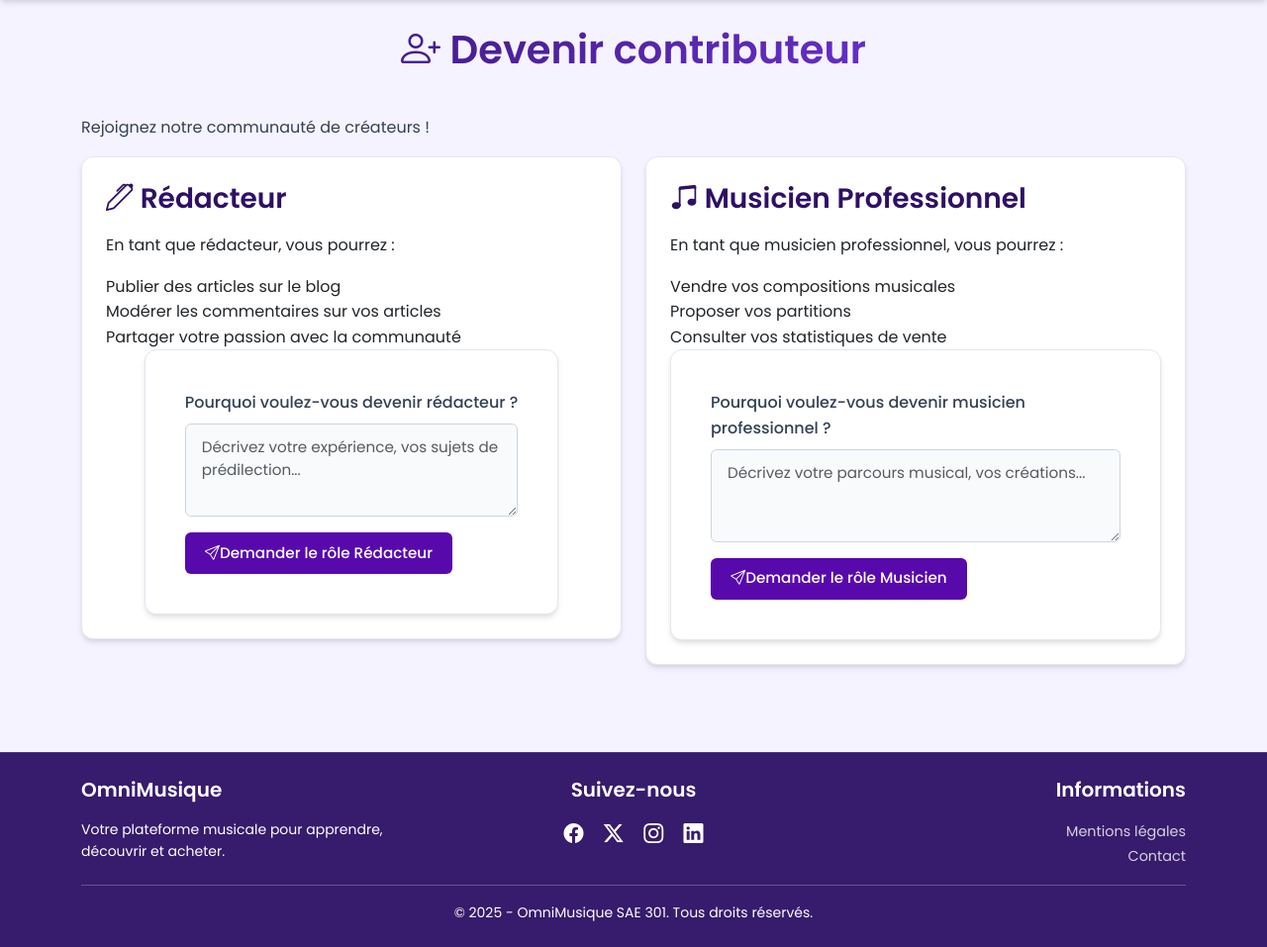
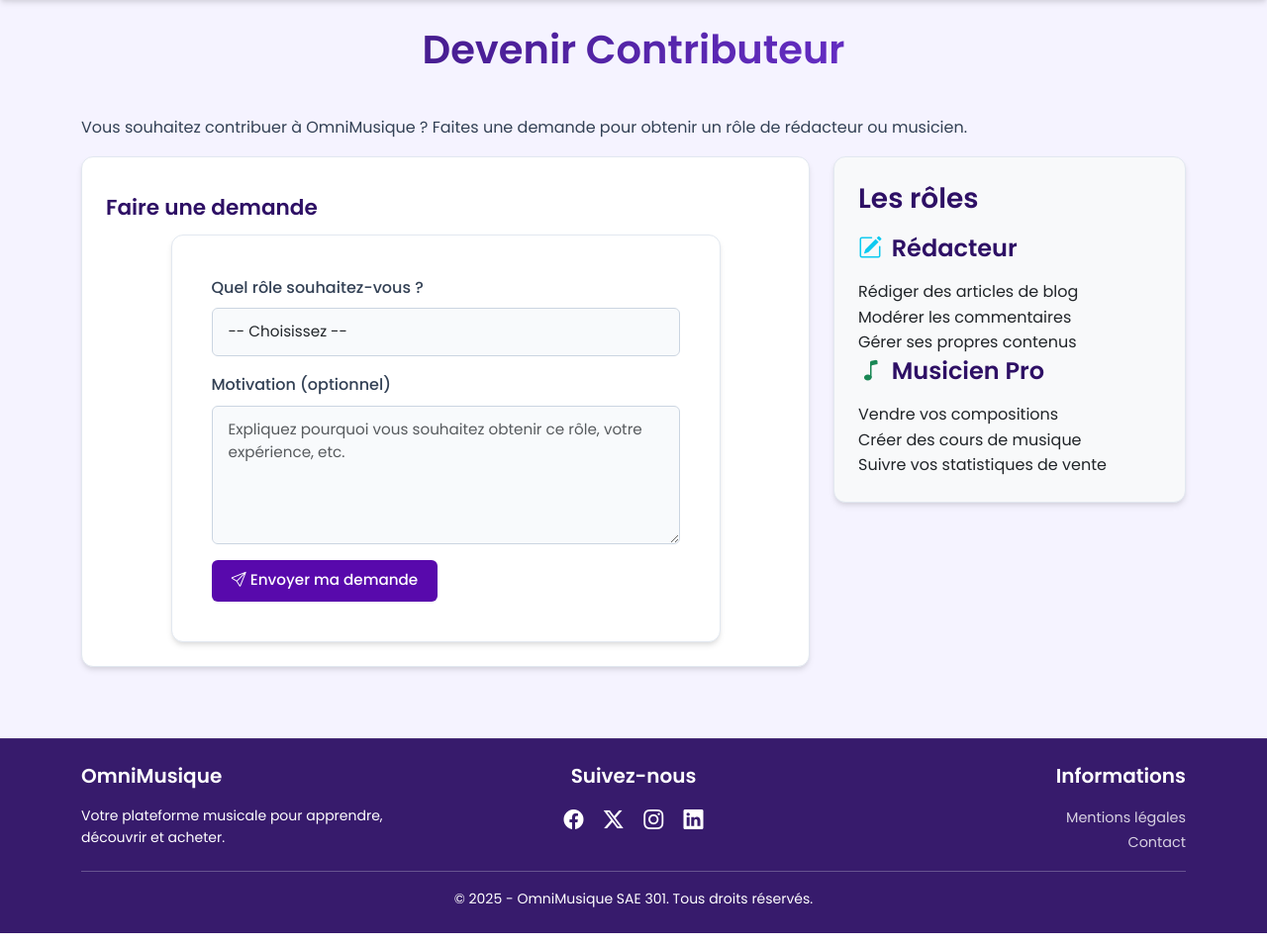
Before and after one commit to NEVARLeVrai/SAE-301, a PHP site: template templates/visiteur/auth/request_role.twig in a window 1280 px wide. Shown: the part 58-1015 px from the top of the page at 99% size. Run offline with PHP 8.4, Linux system fonts and the light colour scheme; the template is opened without the code that fills it, so the values that code supplies are empty; some libraries are stand-ins or nearby versions.

Commit message:
Refactor contributor request and order templates UI
Simplifies and improves the contributor role request page with a unified form, clearer role descriptions, and enhanced request history display. Also removes iconography from order-related templates for a cleaner look.

```diff
--- a/templates/visiteur/auth/request_role.twig
+++ b/templates/visiteur/auth/request_role.twig
@@ -3,106 +3,101 @@
 {% block title %} - Devenir contributeur{% endblock %}
 
 {% block content %}
-<h1><i class="bi bi-person-plus"></i> Devenir contributeur</h1>
-<p>Rejoignez notre communauté de créateurs !</p>
+<h1>Devenir Contributeur</h1>
+<p>Vous souhaitez contribuer à OmniMusique ? Faites une demande pour obtenir un rôle de rédacteur ou musicien.</p>
 
 {% if success is defined and success %}
-    <div class="alert alert-success">
-        <i class="bi bi-check-circle me-2"></i>{{ success }}
-    </div>
+    <div class="alert alert-success">{{ success }}</div>
 {% endif %}
 
 {% if error is defined and error %}
-    <div class="alert alert-danger">
-        <i class="bi bi-exclamation-triangle me-2"></i>{{ error }}
-    </div>
+    <div class="alert alert-danger">{{ error }}</div>
 {% endif %}
-
-<div class="row">
-    <div class="col-md-6">
-        <div class="card p-4 mb-3">
-            <h3><i class="bi bi-pen"></i> Rédacteur</h3>
-            <p>En tant que rédacteur, vous pourrez :</p>
-            <ul>
-                <li>Publier des articles sur le blog</li>
-                <li>Modérer les commentaires sur vos articles</li>
-                <li>Partager votre passion avec la communauté</li>
-            </ul>
 
 {% if hasPending %}
     <div class="alert alert-warning">
-                    <i class="bi bi-clock me-2"></i>Vous avez déjà une demande en attente.
+        <i class="bi bi-hourglass-split me-2"></i>
+        Vous avez déjà une demande en cours de traitement. Veuillez patienter.
     </div>
 {% else %}
+
+<div class="row">
+    <div class="col-md-8">
+        <div class="card">
+            <h2>Faire une demande</h2>
+
             <form action="index.php?action=request_role" method="POST">
-                    <input type="hidden" name="requested_role" value="redacteur">
-                    <div class="form-group mb-3">
-                        <label for="motivation_redacteur">Pourquoi voulez-vous devenir rédacteur ?</label>
-                        <textarea id="motivation_redacteur" name="motivation" class="form-control" rows="3" required placeholder="Décrivez votre expérience, vos sujets de prédilection..."></textarea>
+                <div class="mb-3">
+                    <label class="form-label">Quel rôle souhaitez-vous ?</label>
+                    <select name="requested_role" class="form-control" required>
+                        <option value="">-- Choisissez --</option>
+                        <option value="redacteur">✍️ Rédacteur - Pour écrire des articles de blog</option>
+                        <option value="musicien">🎸 Musicien Professionnel - Pour vendre vos compositions</option>
+                    </select>
                 </div>
+
+                <div class="mb-3">
+                    <label class="form-label">Motivation (optionnel)</label>
+                    <textarea name="motivation" class="form-control" rows="5"
+                              placeholder="Expliquez pourquoi vous souhaitez obtenir ce rôle, votre expérience, etc."></textarea>
+                </div>
+
                 <button type="submit" class="btn btn-primary">
-                        <i class="bi bi-send"></i> Demander le rôle Rédacteur
+                    <i class="bi bi-send me-1"></i> Envoyer ma demande
                 </button>
             </form>
-            {% endif %}
         </div>
     </div>
 
-    <div class="col-md-6">
-        <div class="card p-4 mb-3">
-            <h3><i class="bi bi-music-note-beamed"></i> Musicien Professionnel</h3>
-            <p>En tant que musicien professionnel, vous pourrez :</p>
+    <div class="col-md-4">
+        <div class="card bg-light">
+            <h3>Les rôles</h3>
+
+            <h4><i class="bi bi-pencil-square text-info me-1"></i> Rédacteur</h4>
             <ul>
-                <li>Vendre vos compositions musicales</li>
-                <li>Proposer vos partitions</li>
-                <li>Consulter vos statistiques de vente</li>
+                <li>Rédiger des articles de blog</li>
+                <li>Modérer les commentaires</li>
+                <li>Gérer ses propres contenus</li>
             </ul>
 
-            {% if hasPending %}
-                <div class="alert alert-warning">
-                    <i class="bi bi-clock me-2"></i>Vous avez déjà une demande en attente.
-                </div>
-            {% else %}
-                <form action="index.php?action=request_role" method="POST">
-                    <input type="hidden" name="requested_role" value="musicien">
-                    <div class="form-group mb-3">
-                        <label for="motivation_musicien">Pourquoi voulez-vous devenir musicien professionnel ?</label>
-                        <textarea id="motivation_musicien" name="motivation" class="form-control" rows="3" required placeholder="Décrivez votre parcours musical, vos créations..."></textarea>
-                    </div>
-                    <button type="submit" class="btn btn-primary">
-                        <i class="bi bi-send"></i> Demander le rôle Musicien
-                    </button>
-                </form>
-            {% endif %}
+            <h4><i class="bi bi-music-note text-success me-1"></i> Musicien Pro</h4>
+            <ul>
+                <li>Vendre vos compositions</li>
+                <li>Créer des cours de musique</li>
+                <li>Suivre vos statistiques de vente</li>
+            </ul>
         </div>
     </div>
 </div>
 
+{% endif %}
+
+{# Historique de mes demandes #}
 {% if myRequests|length > 0 %}
-    <div class="card p-4 mt-3">
-        <h3>Historique de vos demandes</h3>
+<div class="card mt-3">
+    <h2>Mes demandes précédentes</h2>
     <table class="table">
         <thead>
             <tr>
                 <th>Rôle demandé</th>
+                <th>Statut</th>
                 <th>Date</th>
-                    <th>Statut</th>
             </tr>
         </thead>
         <tbody>
-                {% for request in myRequests %}
+            {% for req in myRequests %}
                 <tr>
-                        <td>{{ request.requested_role == 'redacteur' ? 'Rédacteur' : 'Musicien' }}</td>
-                        <td>{{ request.created_at|date('d/m/Y H:i') }}</td>
+                    <td>{{ req.requested_role|capitalize }}</td>
                     <td>
-                            {% if request.status == 'pending' %}
+                        {% if req.status == 'pending' %}
                             <span class="badge bg-warning">En attente</span>
-                            {% elseif request.status == 'approved' %}
-                                <span class="badge bg-success">Approuvée</span>
+                        {% elseif req.status == 'approved' %}
+                            <span class="badge bg-success">Approuvé</span>
                         {% else %}
-                                <span class="badge bg-danger">Refusée</span>
+                            <span class="badge bg-danger">Rejeté</span>
                         {% endif %}
                     </td>
+                    <td>{{ req.created_at|date('d/m/Y') }}</td>
                 </tr>
             {% endfor %}
         </tbody>
--- a/templates/visiteur/orders/checkout.twig
+++ b/templates/visiteur/orders/checkout.twig
@@ -10,7 +10,7 @@
 {% block title %} - Paiement{% endblock %}
 
 {% block content %}
-<h1><i class="bi bi-credit-card"></i> Finaliser la commande</h1>
+<h1>Finaliser la commande</h1>
 
 {# Indicateur d'étape (US-03) #}
 <div class="checkout-steps mb-4">
--- a/templates/visiteur/orders/list.twig
+++ b/templates/visiteur/orders/list.twig
@@ -3,7 +3,7 @@
 {% block title %} - Mes commandes{% endblock %}
 
 {% block content %}
-<h1><i class="bi bi-receipt"></i> Mes commandes</h1>
+<h1> Mes commandes</h1>
 
 {% if orders|length > 0 %}
     <div class="orders-list">
```
Lines whose indentation alone changed are shown as unchanged.
